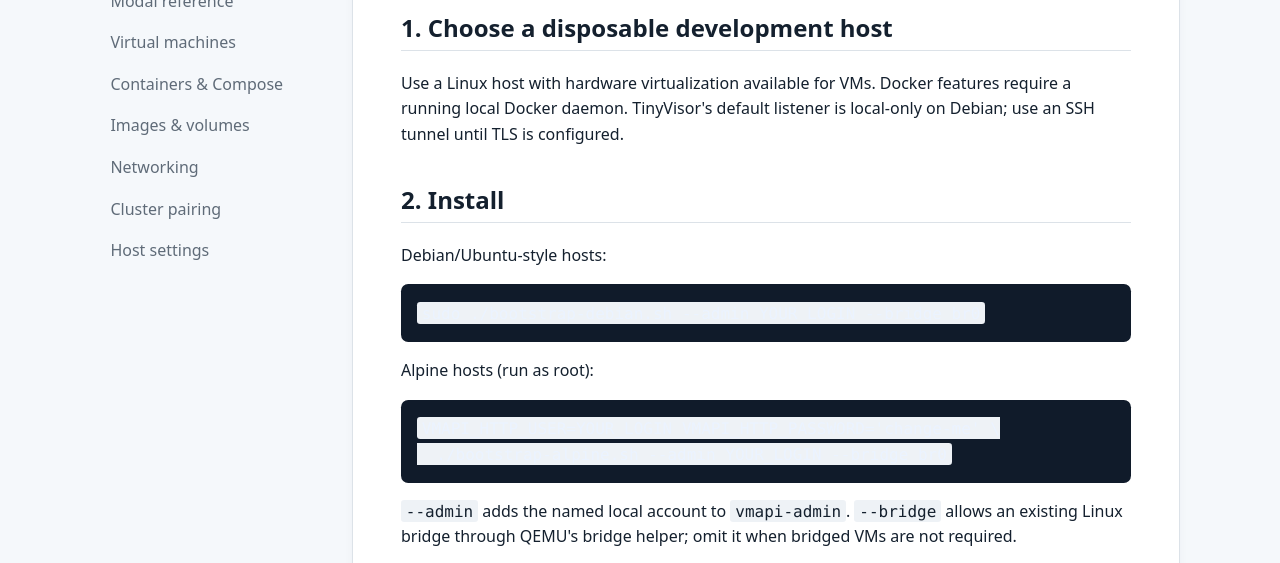
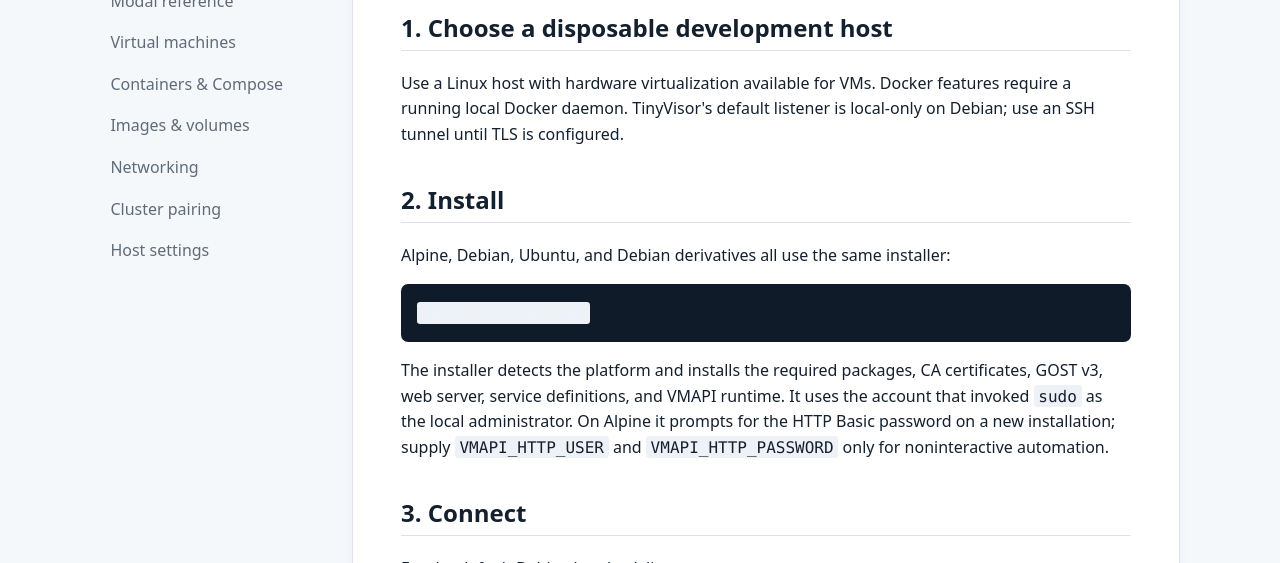
Before and after one commit to theonemule/LiteVMM, an Eleventy site: page docs-site/src/quick-start.md in a window 1280 px wide. Shown: the part 237-800 px from the top of the page. Built offline with nearby package versions, Linux system fonts and the light colour scheme; Eleventy itself is replaced by a stand-in of ours; code samples lack their colours; files that its build step writes are made by us from their sources.

Commit message:
Consolidate platform installation into one script

````diff
--- a/docs-site/src/quick-start.md
+++ b/docs-site/src/quick-start.md
@@ -10,20 +10,13 @@ Use a Linux host with hardware virtualization available for VMs. Docker features
 
 ## 2. Install
 
-Debian/Ubuntu-style hosts:
+Alpine, Debian, Ubuntu, and Debian derivatives all use the same installer:
 
 ```bash
-sudo ./bootstrap-debian.sh --admin YOUR_LOGIN --bridge br0
+sudo ./install.sh
 ```
 
-Alpine hosts (run as root):
-
-```bash
-VMAPI_HTTP_USER=YOUR_LOGIN VMAPI_HTTP_PASSWORD='change-me' \
-  ./bootstrap-alpine.sh --admin YOUR_LOGIN --bridge br0
-```
-
-`--admin` adds the named local account to `vmapi-admin`. `--bridge` allows an existing Linux bridge through QEMU's bridge helper; omit it when bridged VMs are not required.
+The installer detects the platform and installs the required packages, CA certificates, GOST v3, web server, service definitions, and VMAPI runtime. It uses the account that invoked `sudo` as the local administrator. On Alpine it prompts for the HTTP Basic password on a new installation; supply `VMAPI_HTTP_USER` and `VMAPI_HTTP_PASSWORD` only for noninteractive automation.
 
 ## 3. Connect
 
````
Also changed, not shown: README.md, 7 other files.
